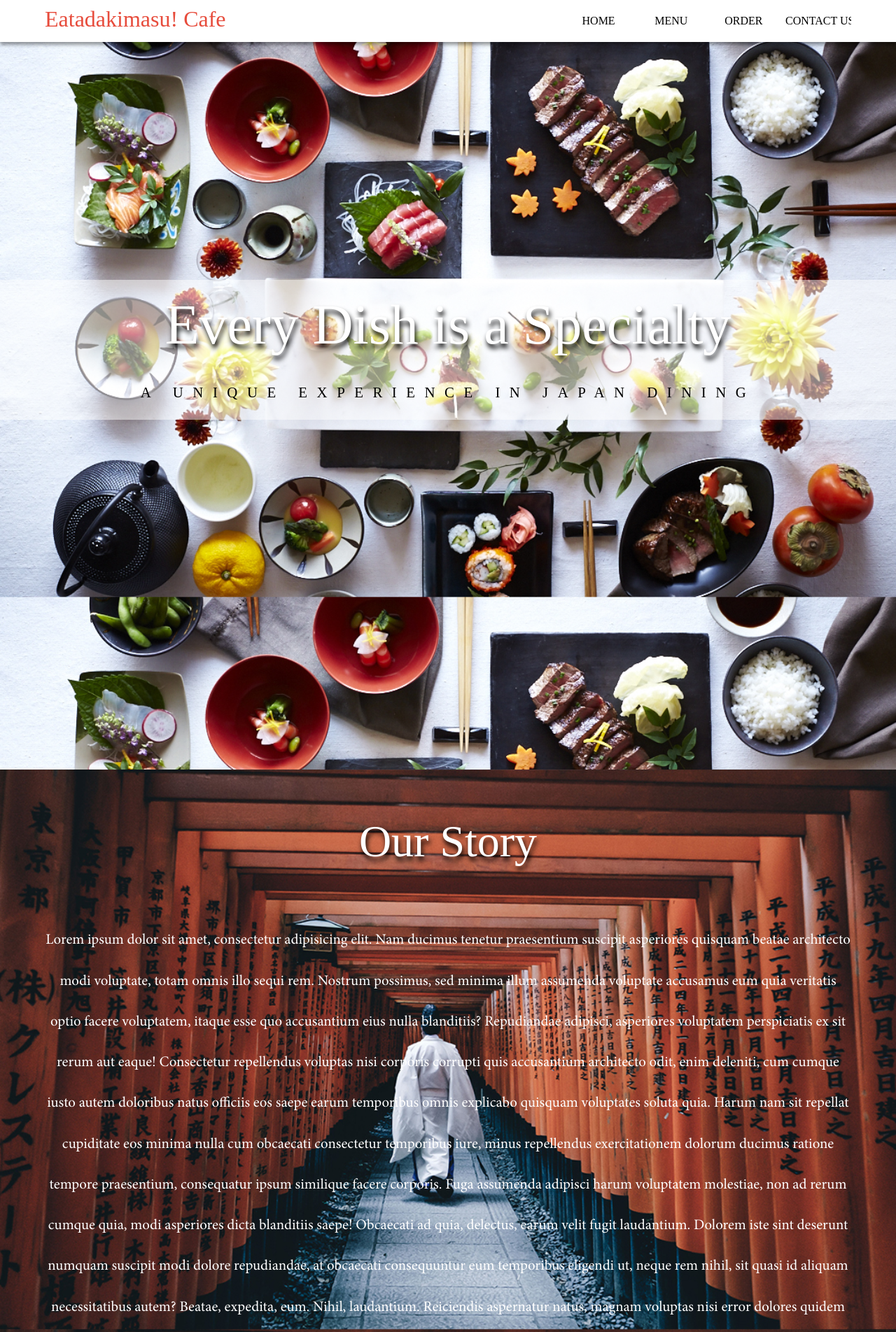
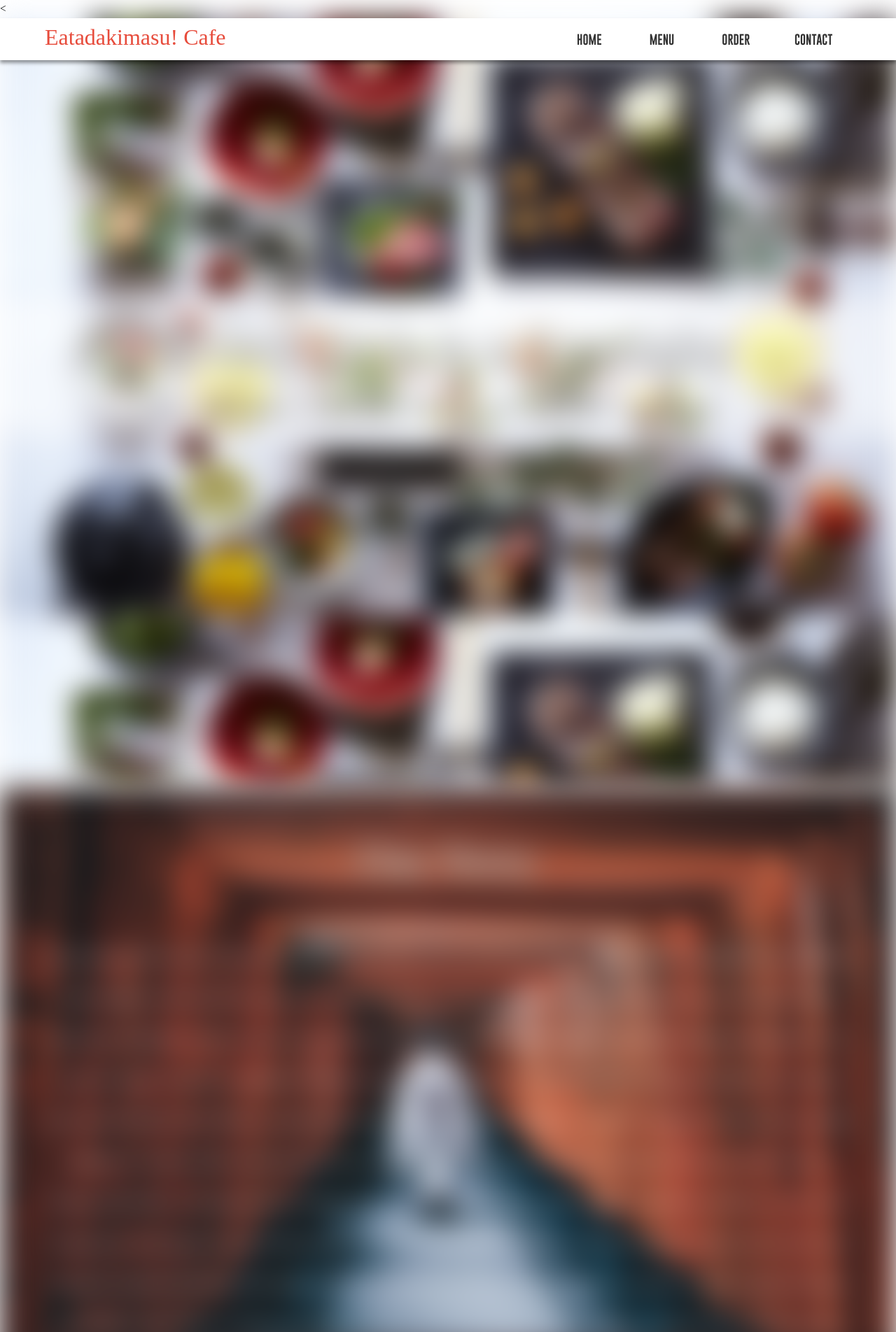
Before and after one commit to proLove0212/Eatadakimasu-Cafe, a PHP site: page / in a window 1280 px wide. Shown: the top 1904 px of the page at 70% size. Run offline with PHP 8.4, Linux system fonts and the light colour scheme; some libraries are stand-ins or nearby versions; some web fonts are replaced.

Commit message:
(08-04-17 | 7:09PM)

```diff
--- a/public/css/main.css
+++ b/public/css/main.css
@@ -45,6 +45,7 @@ header {
   box-shadow: 0 4px 5px rgba(0, 0, 0, 0.4);
   height: 60px;
   background-color: #fff;
+  overflow: hidden;
 }
 
 .title {
@@ -59,21 +60,32 @@ nav {
   display: inline-block;
   float: right;
   height: inherit;
-  margin: 0 5% 0 0;
+  margin: 0 80px 0 0;
 }
 
-.nav {
+nav ul {
+  height: 60px;
+  margin: 18px 0 0 0;
+}
+
+nav ul li {
+  display: inline-block;
   height: inherit;
   width: 100px;
-  background-color: transparent;
-  font-family: 'Gobold Regular';
-  font-size: 16px;
-  border-style: none;
-  border: 0;
-  margin: 0;
 }
 
-.nav:hover {
+nav ul li a {
+  font-family: 'Gobold Reg';
+  font-size: 16px;
+  text-decoration: none;
+  color: #333;
+  height: inherit;
+  width: 100px;
+  padding: 20px 35px 20px 35px;
+  border: 0;
+}
+
+a:hover {
   background-color: #3498db;
   cursor: pointer;
 }
@@ -83,6 +95,7 @@ nav {
   background-repeat: no-repeat;
   background-size: cover;
   background-attachment: fixed;
+  filter: blur(20px);
 }
 
 .pimg1 {
@@ -95,6 +108,7 @@ nav {
 
 .pimg3 {
   background-image: url("https://cdn.rawgit.com/nerdcorez/eatadakimasu-cafe/bdf09439/public/img/03.jpg"), url("../img/03.jpg");
+  height: 750px;
 }
 
 .mainCapbg {
@@ -114,7 +128,7 @@ nav {
 }
 
 .mainan {
-  font-family: 'Gobold Regular';
+  font-family: 'Gobold Reg';
   font-size: 1.3em;
   letter-spacing: 0.65em;
   color: #000;
@@ -132,12 +146,16 @@ nav {
   margin: auto;
 }
 
-.sub {
+.sub, .sub2 {
   font-family: 'Blacksword';
   font-size: 4em;
   color: #fff;
   text-shadow: 2px 6px 7px black;
   margin: 90px 0 80px 0;
+}
+
+.sub2 {
+  margin-top: 250px;
 }
 
 .back {
@@ -205,7 +223,7 @@ nav {
   .pimg1 .mainCapbg .mainan {
     font-size: .5em;
   }
-  .pimg2 .container-story .sub {
+  .pimg2 .container-story .sub, .pimg2 .container-story .sub2 {
     margin: 45px 0 30px 0;
   }
   .pimg2 .container-story .subnan {
--- a/public/css/main.scss
+++ b/public/css/main.scss
@@ -1,6 +1,7 @@
 $text-color: #fff;
 $primary-color: #e74c3c;
 $nav-hover-color: #3498db;
+$header-height: 60px;
 
 @mixin font-face($font-family,$custom-name, $source, $format){
     @font-face{
@@ -30,8 +31,9 @@ header{
     position: absolute;
     width: 100%;
     box-shadow: 0 4px 5px rgba(0,0,0,0.4);
-    height: 60px;
+    height: $header-height;
     background-color: #fff;
+    overflow: hidden;
 }
 
 .title{
@@ -46,21 +48,31 @@ nav{
     display: inline-block;
     float: right;
     height: inherit;
-    margin: 0 5% 0 0;
+    margin: 0 80px 0 0;
+
+    ul{
+        height: $header-height;
+        margin: 18px 0 0 0;
+        li{
+            display: inline-block;
+            height: inherit;
+            width: 100px;
+            a{
+                font-family: 'Gobold Reg';
+                font-size: 16px;
+                text-decoration: none;
+                color: #333;
+                height: inherit;
+                width: 100px;
+                padding: 20px 35px 20px 35px;
+                border: 0;
+            }
+        }
+
+    }
 }
 
-.nav{
-    height: inherit;
-    width: 100px;
-    background-color: transparent;
-    font-family: 'Gobold Regular';
-    font-size: 16px;
-    border-style: none;
-    border: 0;
-    margin: 0;
-}
-
-.nav:hover{
+a:hover{
     background-color: $nav-hover-color;
     cursor: pointer;
 }
@@ -70,7 +82,7 @@ nav{
     background-repeat: no-repeat;
     background-size: cover;
     background-attachment: fixed;
-
+    filter: blur(20px);
 }
 
 .pimg1{
@@ -83,6 +95,7 @@ nav{
 
 .pimg3{
     background-image: url('https://cdn.rawgit.com/nerdcorez/eatadakimasu-cafe/bdf09439/public/img/03.jpg'), url('../img/03.jpg');
+    height: 750px;
 }
 
 .mainCapbg{
@@ -102,7 +115,7 @@ nav{
 }
 
 .mainan{
-    font-family:'Gobold Regular';
+    font-family:'Gobold Reg';
     font-size: 1.3em;
     letter-spacing: 0.65em;
     color: #000;
@@ -129,6 +142,11 @@ nav{
     margin: 90px 0 80px 0;
 }
 
+.sub2{
+    @extend .sub;
+    margin-top: 250px;
+}
+
 .back{
     text-align: center;
 }
@@ -141,7 +159,7 @@ nav{
 
 @media only screen and (max-width: 914px){
     header{
-        height: 100px;
+        height: $header-height + 40;
     }
 
     nav{
@@ -178,7 +196,7 @@ nav{
 
 @media only screen and (max-width: 395px){
     header{
-        height: 80px;
+        height: $header-height + 20;
     }
 
     nav{
--- a/public/index.html
+++ b/public/index.html
@@ -1,8 +1,8 @@
 <!DOCTYPE>
 <html>
     <head>
-         <meta name="viewport" content="width=device-width, initial-scale=1.0">
-
+        <meta name="viewport" content="width=device-width, initial-scale=1.0">
+        <
         <script src="https://www.gstatic.com/firebasejs/4.1.5/firebase.js"></script>
         <script src="./js/init.js"></script>
         <!-- <link rel="stylesheet" href="https://rawgit.com/nerdcorez/eatadakimasu-cafe/master/public/css/main.min.css">  -->
@@ -14,10 +14,12 @@
         <header>
             <span class="title">Eatadakimasu! Cafe</span>
             <nav>
-                <input type="button" class="nav home" value="HOME">
-                <input type="button" class="nav menu" value="MENU">
-                <input type="button" class="nav order" value="ORDER">
-                <input type="button" class="nav contact" value="CONTACT US">
+                <ul>
+                    <li><a href="#">HOME</a></li>
+                    <li><a href="#">MENU</a></li>
+                    <li><a href="#">ORDER</a></li>
+                    <li><a href="#">CONTACT</a></li>
+                </ul>
             </nav>
         </header>
 
@@ -41,11 +43,11 @@
 
             <div class="pimg3 bg">
                 <div class="container-order">
-                    <span class="sub Cap">Order Now</span>
+                    <span class="sub2 Cap">Order Now</span>
+
                 </div>
             </div>
             <footer>
-                a
             </footer>
         </div>
     </body>
```
Also changed, not shown: public/register.html (added, +84 -0 lines), public/css/main.min.css, public/img/60995.png (added), public/img/rota.png (added), public/js/app.js (deleted), public/login.html (added).
